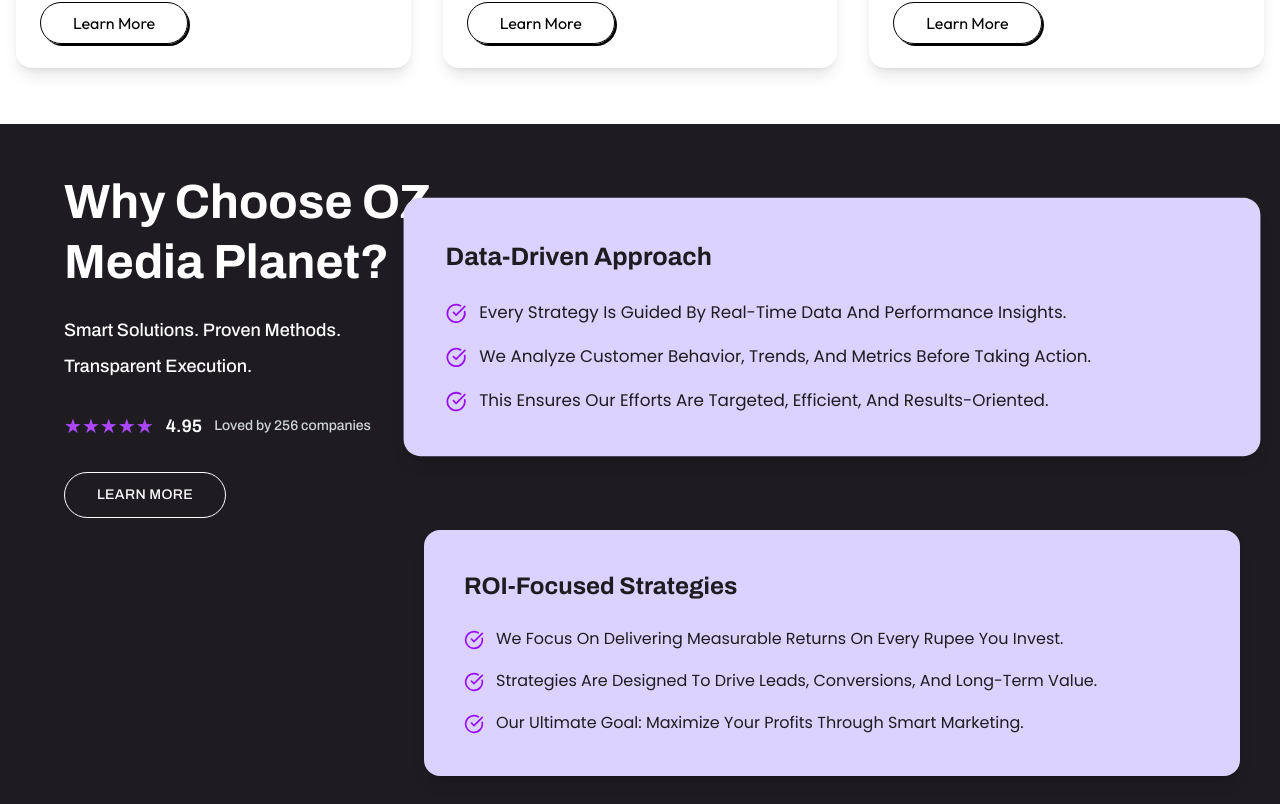
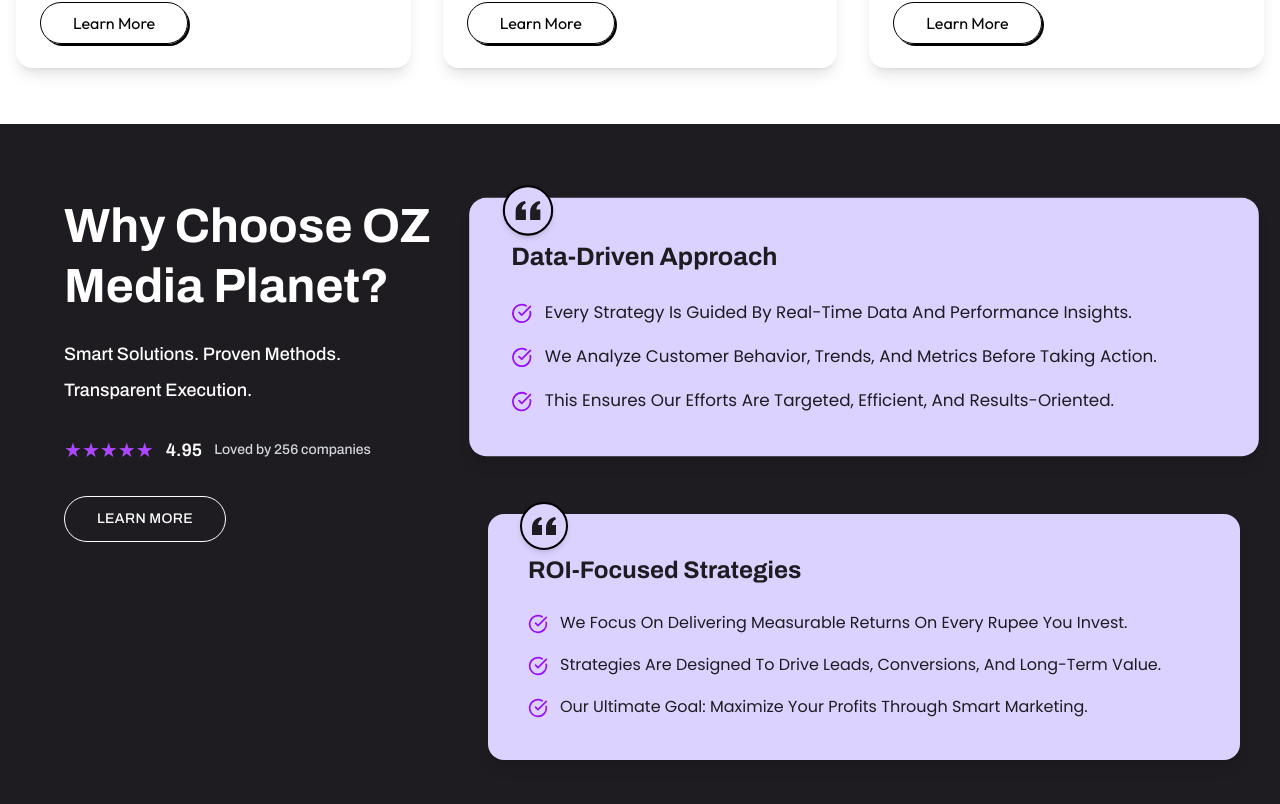
Before and after one commit to Suryansh9331/Official_OzMP_web, a React (Vite) app: page / in a window 1280 px wide. Shown: the part 4196-5000 px from the top of the page. Built offline with nearby package versions, Linux system fonts and the light colour scheme.

Commit message:
Why Choose Us v6

```diff
--- a/src/Pages/Home/WhyChoose.jsx
+++ b/src/Pages/Home/WhyChoose.jsx
@@ -390,13 +390,13 @@
 //               }`}
 //               style={{ borderRadius: '24px' }}
 //             >
-//               <div className="absolute -top-3 left-8">
-//                 <div className="w-10 h-10 bg-[#DBD2FF] rounded-full flex items-center justify-center shadow-md border-2 border-white">
-//                   <svg width="20" height="20" viewBox="0 0 24 24" fill="none" className="text-[#1E1C21]">
-//                     <path d="M14.017 21v-7.391c0-5.704 3.731-9.57 8.983-10.609l.995 2.151c-2.432.917-3.995 3.638-3.995 5.849h4v10h-9.983zm-14.017 0v-7.391c0-5.704 3.748-9.57 9-10.609l.996 2.151c-2.433.917-3.996 3.638-3.996 5.849h4v10h-10z" fill="currentColor"/>
-//                   </svg>
-//                 </div>
-//               </div>
+            //   <div className="absolute -top-3 left-8">
+            //     <div className="w-10 h-10 bg-[#DBD2FF] rounded-full flex items-center justify-center shadow-md border-2 border-white">
+            //       <svg width="20" height="20" viewBox="0 0 24 24" fill="none" className="text-[#1E1C21]">
+            //         <path d="M14.017 21v-7.391c0-5.704 3.731-9.57 8.983-10.609l.995 2.151c-2.432.917-3.995 3.638-3.995 5.849h4v10h-9.983zm-14.017 0v-7.391c0-5.704 3.748-9.57 9-10.609l.996 2.151c-2.433.917-3.996 3.638-3.996 5.849h4v10h-10z" fill="currentColor"/>
+            //       </svg>
+            //     </div>
+            //   </div>
 
 //               <div className="pt-6">
 //                 <h3 className="text-[#1E1C21] text-xl lg:text-2xl font-bold mb-6" style={{ fontFamily: 'Archivo, sans-serif' }}>
@@ -487,8 +487,6 @@
 
 
 
-
-
 import React, { useEffect, useRef, useState } from 'react';
 import { CheckCircle } from 'lucide-react';
 
@@ -498,19 +496,11 @@ const OZMediaSection = () => {
   const rightContentRef = useRef(null);
   const [activeBox, setActiveBox] = useState(0);
 
+  const isDesktop = () => window.innerWidth >= 1024;
+
   useEffect(() => {
     const handleScroll = () => {
-      if (window.innerWidth < 1024) {
-        if (leftContentRef.current) {
-          leftContentRef.current.style.position = 'relative';
-          leftContentRef.current.style.top = 'auto';
-          leftContentRef.current.style.left = 'auto';
-          leftContentRef.current.style.width = '100%';
-          leftContentRef.current.style.height = 'auto';
-          leftContentRef.current.style.zIndex = 'auto';
-        }
-        return;
-      }
+      if (!isDesktop()) return;
 
       if (!sectionRef.current || !leftContentRef.current || !rightContentRef.current) return;
 
@@ -528,31 +518,33 @@ const OZMediaSection = () => {
 
       if (sectionRect.top <= 0 && sectionRect.bottom >= viewportHeight) {
         leftContent.style.position = 'fixed';
-        leftContent.style.top = '0px';
-        leftContent.style.left = '0px';
+        leftContent.style.top = '0';
+        leftContent.style.left = '0';
         leftContent.style.width = '50vw';
-        leftContent.style.height = '0px';
+        leftContent.style.height = '100vh';
         leftContent.style.zIndex = '10';
       } else if (sectionRect.top > 0) {
         leftContent.style.position = 'relative';
         leftContent.style.top = 'auto';
         leftContent.style.left = 'auto';
-        leftContent.style.width = 'auto';
+        leftContent.style.width = '100%';
         leftContent.style.height = 'auto';
         leftContent.style.zIndex = 'auto';
       } else {
         leftContent.style.position = 'absolute';
-        leftContent.style.top = 'auto';
         leftContent.style.bottom = '0px';
         leftContent.style.left = '0px';
-        leftContent.style.width = '50%';
-        leftContent.style.height = '10vh';
+        leftContent.style.width = '50vw';
+        leftContent.style.height = '100vh';
         leftContent.style.zIndex = '10';
       }
     };
 
-    window.addEventListener('scroll', handleScroll);
-    window.addEventListener('resize', handleScroll);
+    if (isDesktop()) {
+      window.addEventListener('scroll', handleScroll);
+      window.addEventListener('resize', handleScroll);
+    }
+
     return () => {
       window.removeEventListener('scroll', handleScroll);
       window.removeEventListener('resize', handleScroll);
@@ -591,22 +583,33 @@ const OZMediaSection = () => {
         "Full Visibility Into What's Working And Where Improvements Are Needed.",
         "No Fluff—Just Honest Data, Insights, And Progress You Can Trust."
       ]
-    }
+    },
+    {
+  title: "Customer-Centric Execution",
+  points: [
+    "Every Campaign Begins With A Deep Understanding Of Your Audience And Business Goals.",
+    "We Personalize Strategies To Resonate With Your Target Customers Across Channels.",
+    "Our Success Is Measured By The Real Impact We Create For Your Brand And Users."
+  ]
+}
+
+
+
   ];
 
   return (
-    <div className="relative bg-[#1E1C21]" style={{ fontFamily: 'Archivo, sans-serif' }}>
-      {/* Desktop View with Scroll Effects */}
+    <div className="bg-[#1E1C21]" style={{ fontFamily: 'Archivo, sans-serif' }}>
+      {/* Desktop & Laptop Layout */}
       <div
         ref={sectionRef}
-        className="hidden lg:block relative min-h-[230vh] overflow-hidden"
+        className="hidden lg:block relative min-h-[238vh]"
       >
-        {/* Sticky Left Content */}
+        {/* Sticky Left Side */}
         <div
           ref={leftContentRef}
-          className="w-[30%] h-screen mt-12 flex flex-col justify-center px-12 xl:px-16 fixed z-10 left-0 top-0"
+          className="w-[40vw] h-screen  flex flex-col justify-center px-12 xl:px-16 fixed z-10 left-0 top-0"
         >
-          <div className="max-w-md">
+          <div className="max-w-md mt-18">
             <h1 className="text-white text-4xl xl:text-5xl font-bold mb-6 leading-tight">
               Why Choose OZ Media Planet?
             </h1>
@@ -625,18 +628,28 @@ const OZMediaSection = () => {
           </div>
         </div>
 
-        {/* Right Scrollable Boxes */}
+        {/* Scrollable Right Boxes */}
         <div
           ref={rightContentRef}
-          className="absolute right-0 top-0 w-[70%] px-10 py-20 space-y-20"
+          className="absolute right-0 top-0 w-[65vw] px-10 py-20 space-y-16"
         >
+
           {features.map((feature, index) => (
             <div
               key={index}
               className={`bg-[#DBD2FF] rounded-2xl p-10 shadow-lg transition-transform duration-500 ${
                 activeBox === index ? 'scale-105 shadow-2xl' : 'scale-100'
               }`}
+
             >
+                <div className="absolute -top-3 left-8">
+                <div className="w-12 h-12 bg-[#DBD2FF] rounded-full flex items-center justify-center shadow-md border-2 border-black">
+                  <svg width="24" height="24" viewBox="0 0 24 24" fill="none" className="text-[#1E1C21]">
+                    <path d="M14.017 21v-7.391c0-5.704 3.731-9.57 8.983-10.609l.995 2.151c-2.432.917-3.995 3.638-3.995 5.849h4v10h-9.983zm-14.017 0v-7.391c0-5.704 3.748-9.57 9-10.609l.996 2.151c-2.433.917-3.996 3.638-3.996 5.849h4v10h-10z" fill="currentColor"/>
+                  </svg>
+                </div>
+              </div>
+
               <h3 className="text-[#1E1C21] text-2xl font-bold mb-6">{feature.title}</h3>
               <div className="space-y-4" style={{ fontFamily: 'Poppins, sans-serif' }}>
                 {feature.points.map((point, pointIndex) => (
@@ -651,8 +664,23 @@ const OZMediaSection = () => {
         </div>
       </div>
 
-      {/* Mobile & Tablet View */}
+      {/* Mobile & Tablet Layout */}
       <div className="lg:hidden px-6 py-12 space-y-12">
+
+        {/* Mobile stacked boxes */}
+        <div className="space-y-10">
+          {features.map((feature, index) => (
+            <div key={index} className="bg-[#DBD2FF] rounded-2xl p-6 shadow-md space-y-4">
+              <h3 className="text-[#1E1C21] text-xl font-bold">{feature.title}</h3>
+              {feature.points.map((point, i) => (
+                <div key={i} className="flex items-start">
+                  <CheckCircle className="text-green-600 w-5 h-5 mr-3 mt-1 flex-shrink-0" />
+                  <p className="text-[#1E1C21] text-sm leading-relaxed">{point}</p>
+                </div>
+              ))}
+            </div>
+          ))}
+        </div>
         <div>
           <h1 className="text-white text-3xl font-bold mb-6 leading-tight">
             Why Choose OZ Media Planet?
@@ -668,23 +696,6 @@ const OZMediaSection = () => {
             LEARN MORE
           </button>
         </div>
-
-        <div className="space-y-10">
-          {features.map((feature, index) => (
-            <div
-              key={index}
-              className="bg-[#DBD2FF] rounded-2xl p-6 shadow-md space-y-4"
-            >
-              <h3 className="text-[#1E1C21] text-xl font-bold">{feature.title}</h3>
-              {feature.points.map((point, i) => (
-                <div key={i} className="flex items-start">
-                  <CheckCircle className="text-green-600 w-5 h-5 mr-3 mt-1 flex-shrink-0" />
-                  <p className="text-[#1E1C21] text-sm leading-relaxed">{point}</p>
-                </div>
-              ))}
-            </div>
-          ))}
-        </div>
       </div>
     </div>
   );
```
